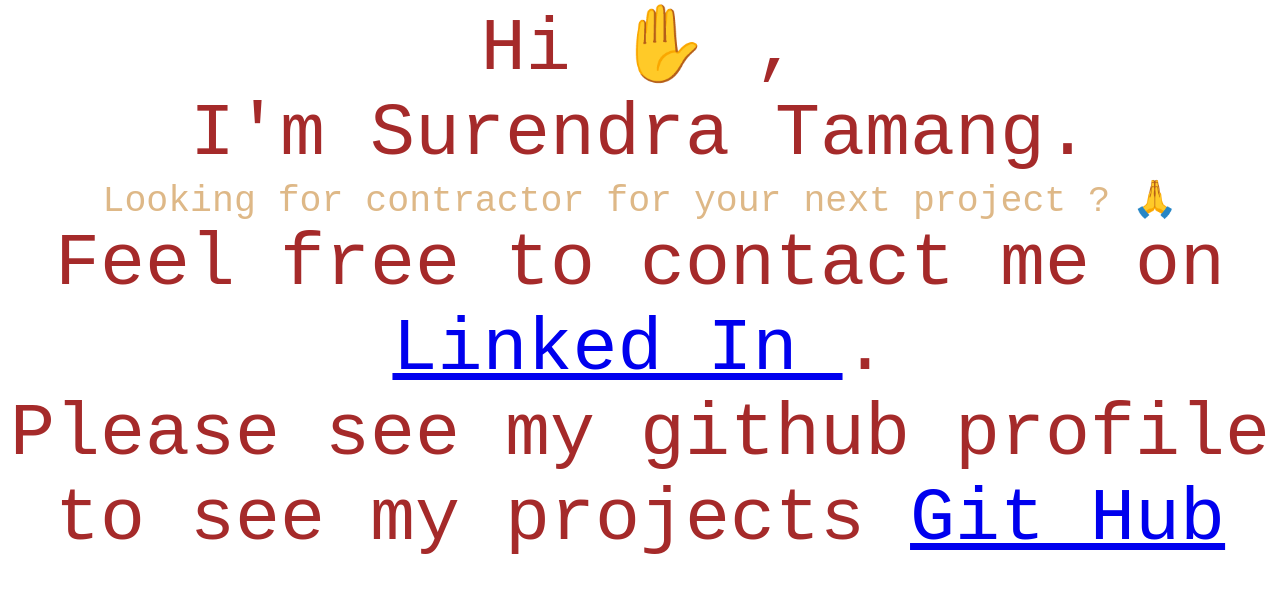
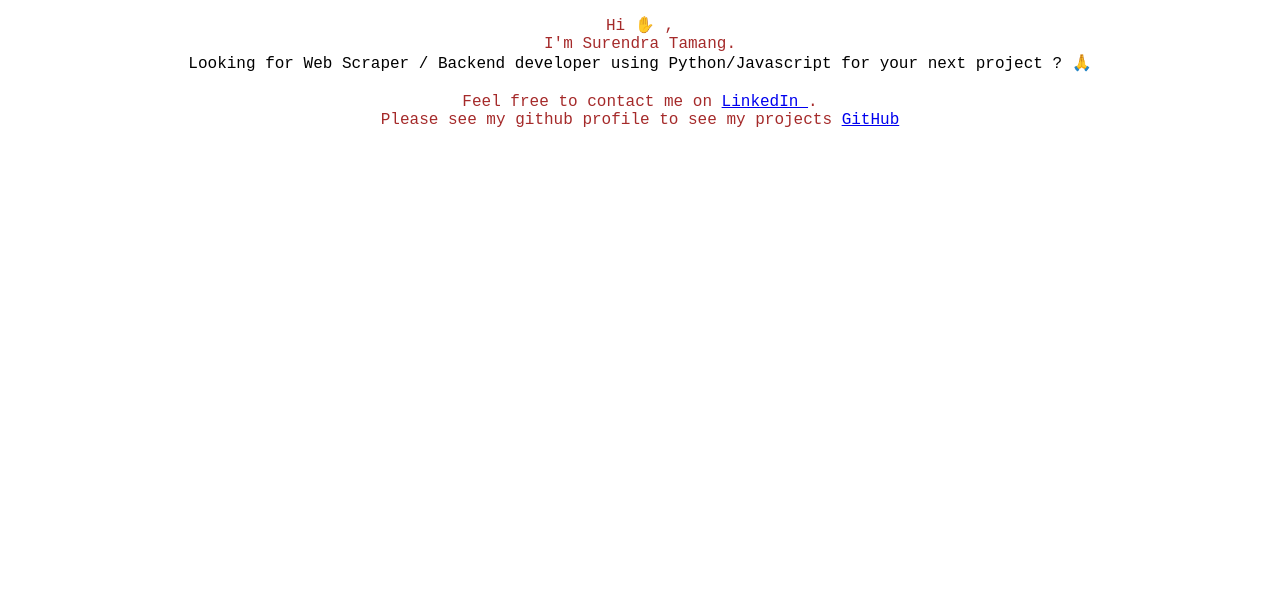
Before and after one commit to SurendraTamang/surendratamang.github.io, a plain HTML site: page index.html in a window 1280 px wide. Drawn offline with Linux system fonts and the light colour scheme.

Commit message:
Updated the file

```diff
--- a/css/style.css
+++ b/css/style.css
@@ -6,10 +6,13 @@
     color: brown;
     text-align: center;
     font-family: 'Courier New', Courier, monospace;
-    font-size: 75px;
+    font-size: 45 px;
+    margin-top: 15px;
+    margin-bottom: 15px ;
 }
 
 .aboutme{
-    font-size: 36.5px;
-    color:burlywood;
+    font-size: 65 px;
+    color:black;
+    margin-bottom: 20px;
 }
--- a/index.html
+++ b/index.html
@@ -21,13 +21,26 @@
   <section>
    I'm Surendra Tamang.
    <div class="aboutme">
-  Looking for contractor for your next project ?  <span class="welcome"> &#128591; </span>
+  Looking for Web Scraper / Backend developer using Python/Javascript for your next project ?  <span class="welcome"> &#128591; </span>
 </section>
+<!-- <section class="expertise">
+  <h2>My Experties</h2>
+  <ul>
 
+  <li>Web Scraping - Scrapy | Playwright | Crawlee</li>
+  <li>Backend Development - Django | Flask | Node.js</li>
+  <li>Frontend Development - HTML | CSS | Javascript | React.js</li>
+  <li>Database - MySQL | MongoDB | PostgreSQL</li>
+  <li>Cloud - AWS | Heroku | Digital Ocean</li>
+  <li>Version Control - Git | Github</li>
+  <li>Others - Docker | Linux | REST API | GraphQL | Celery | Redis</li>
+
+  </ul>
+</section> -->
 <section>
-    Feel free to contact me on  <a href='https://www.linkedin.com/in/surendra-tamang-25320792/'>Linked In </a>.
+    Feel free to contact me on  <a href='https://www.linkedin.com/in/surendra-tamang-25320792/'>LinkedIn </a>.
     <br>
-    Please see my github profile to see my projects <a href="https://github.com/SurendraTamang">Git Hub</a>
+    Please see my github profile to see my projects <a href="https://github.com/SurendraTamang">GitHub</a>
 </div>
 </section>
   </div>
```
Also changed, not shown: js/script.js (added, +10 -0 lines), 1 other file.
